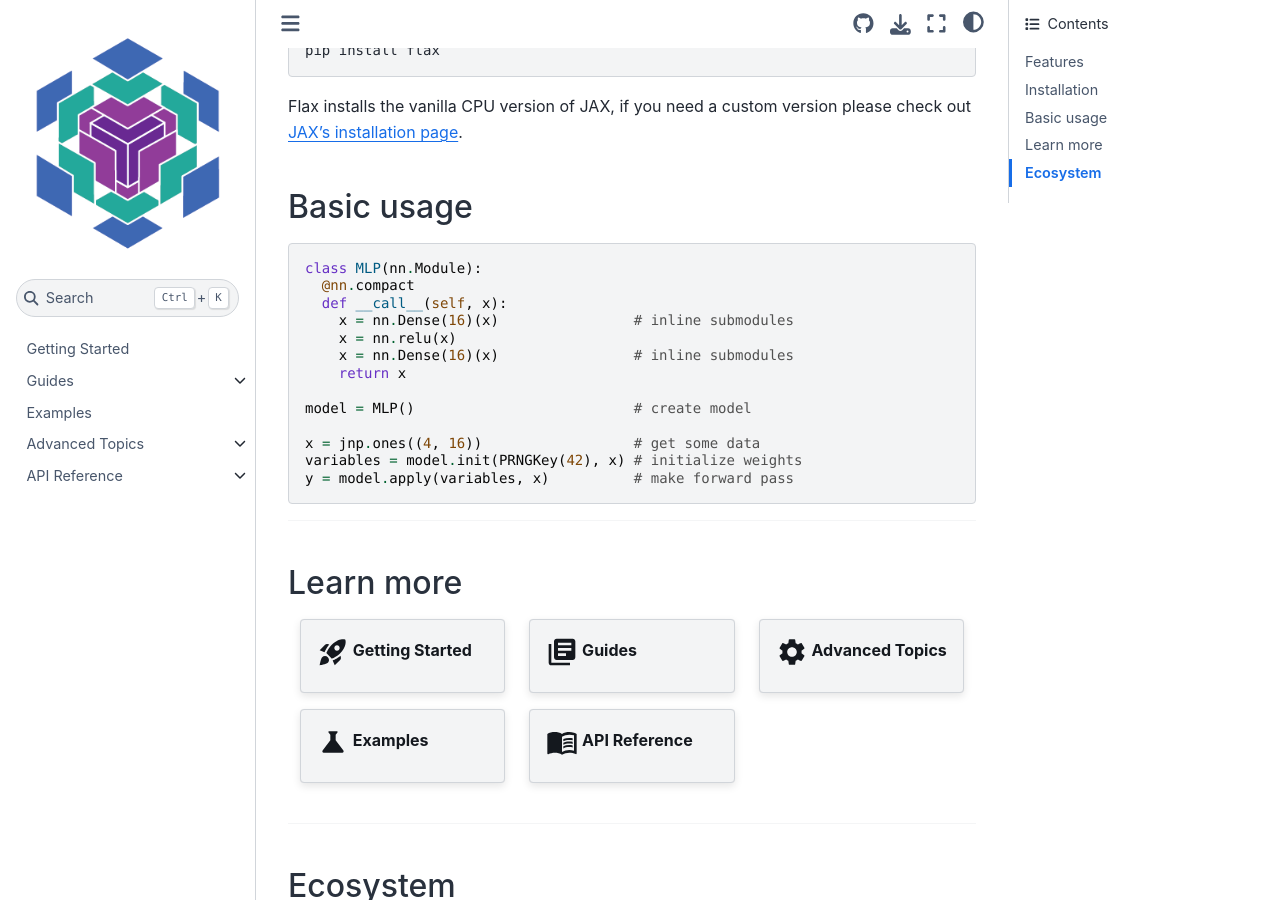
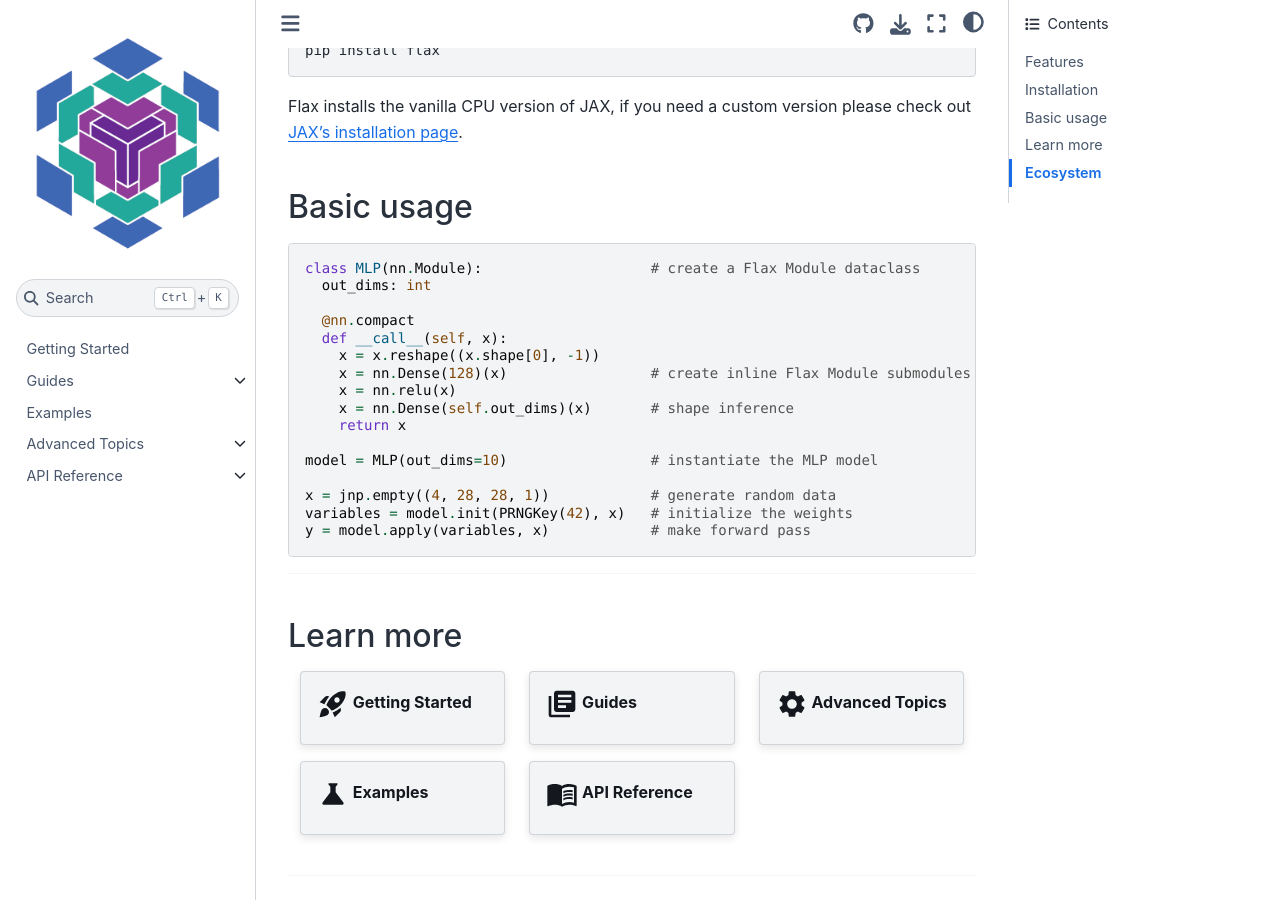
Before and after one commit to google/flax, a Sphinx documentation site: the page built from docs/index.rst, in a window 1280 px wide and 900 px high, scrolled down 976 px. Built offline with Sphinx 7.4.7 and the Sphinx Book theme 1.1.4, drawn with Linux system fonts in a browser that asks for light colours; pages that are not in the unit, such as notebooks, are missing from menus.

Commit message:
update landing page example

```diff
--- a/docs/index.rst
+++ b/docs/index.rst
@@ -101,19 +101,22 @@
 
 .. testcode::
 
-   class MLP(nn.Module):
+   class MLP(nn.Module):                    # create a Flax Module dataclass
+     out_dims: int
+
      @nn.compact
      def __call__(self, x):
-       x = nn.Dense(16)(x)                # inline submodules
+       x = x.reshape((x.shape[0], -1))
+       x = nn.Dense(128)(x)                 # create inline Flax Module submodules
        x = nn.relu(x)
-       x = nn.Dense(16)(x)                # inline submodules
+       x = nn.Dense(self.out_dims)(x)       # shape inference
        return x
 
-   model = MLP()                          # create model
+   model = MLP(out_dims=10)                 # instantiate the MLP model
 
-   x = jnp.ones((4, 16))                  # get some data
-   variables = model.init(PRNGKey(42), x) # initialize weights
-   y = model.apply(variables, x)          # make forward pass
+   x = jnp.empty((4, 28, 28, 1))            # generate random data
+   variables = model.init(PRNGKey(42), x)   # initialize the weights
+   y = model.apply(variables, x)            # make forward pass
 
 ----
 
@@ -124,7 +127,6 @@
 
    .. grid-item::
       :columns: 6 6 6 4
-
 
       .. card:: :material-regular:`rocket_launch;2em` Getting Started
          :class-card: sd-text-black sd-bg-light
```
